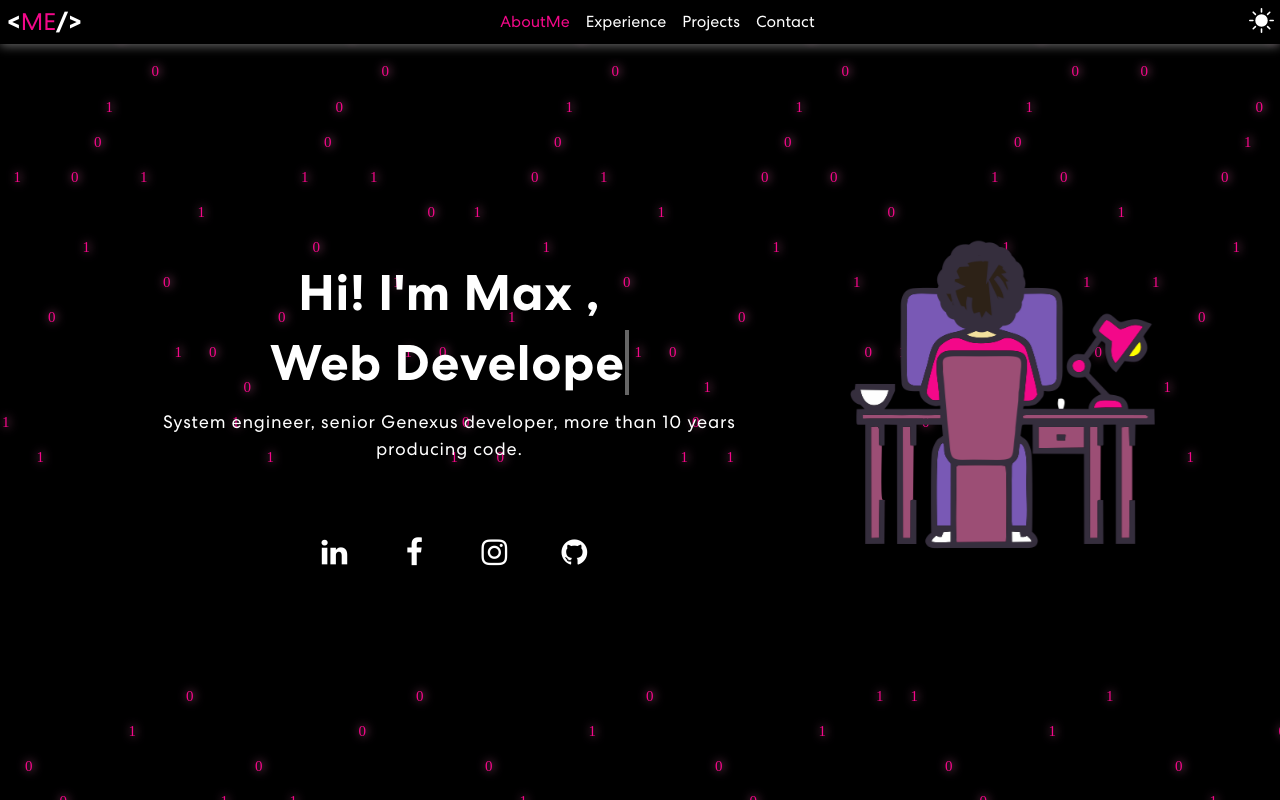
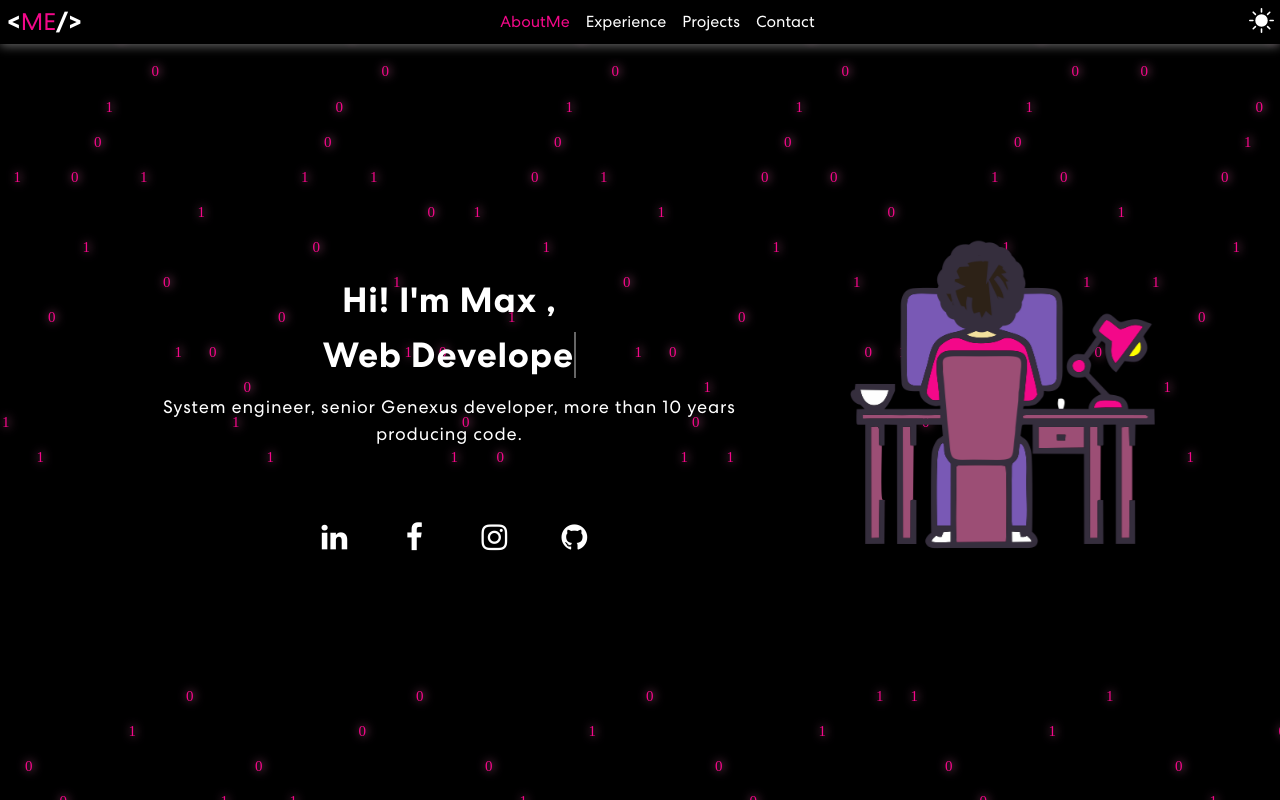
Before and after one commit to mmaaxxii/portfolio, a React (Vite) app: page / in a window 1280 px wide. Built offline with nearby package versions, Linux system fonts and the light colour scheme.

Commit message:
contact styled fixed v2

```diff
--- a/src/pages/Portfolio/components/about-me/styled-components/aboutMe.styled.ts
+++ b/src/pages/Portfolio/components/about-me/styled-components/aboutMe.styled.ts
@@ -73,7 +73,7 @@ export const AboutMeSpan = styled.span `
  `;
 
 export const AboutMeH1 = styled.h1 `
-    font-size: 50px;
+    font-size: 35px;
     font-weight: 700;
     letter-spacing: 0.8px;
     line-height: 1;
--- a/src/pages/Portfolio/components/contact/styled-components/Contact.styled.ts
+++ b/src/pages/Portfolio/components/contact/styled-components/Contact.styled.ts
@@ -3,7 +3,7 @@ import styled from "styled-components";
 
 
 export const ContactSection = styled.section`
-    width: 100%;
+    max-width: 100%;
     overflow: hidden;
     background-color: var(--bg);
 
@@ -118,7 +118,7 @@ export const ContactSection = styled.section`
     textarea {
         &.contact-input {
             resize: none;
-            width: 100%;
+            /* width: 100%; */
             min-height: 150px;
             &~label {
                 top: 1.2rem;
```
